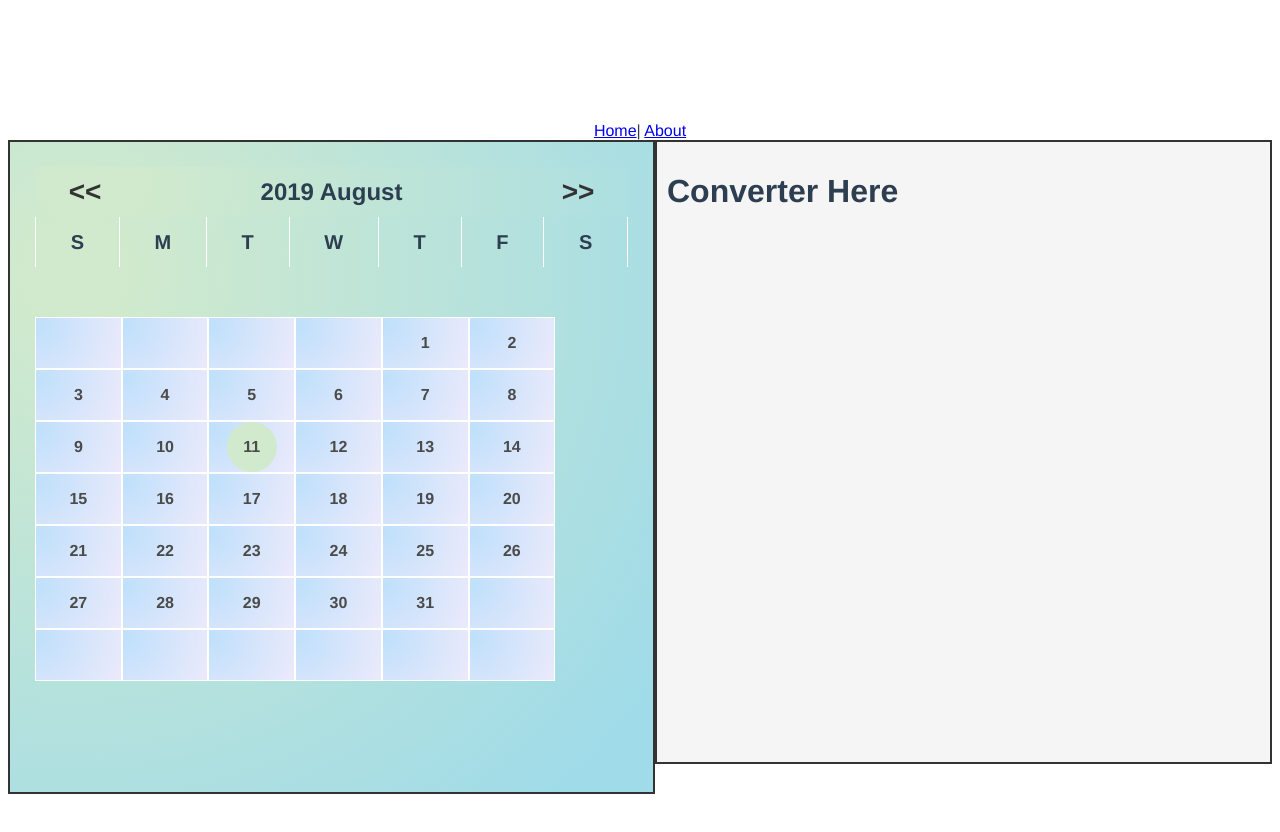
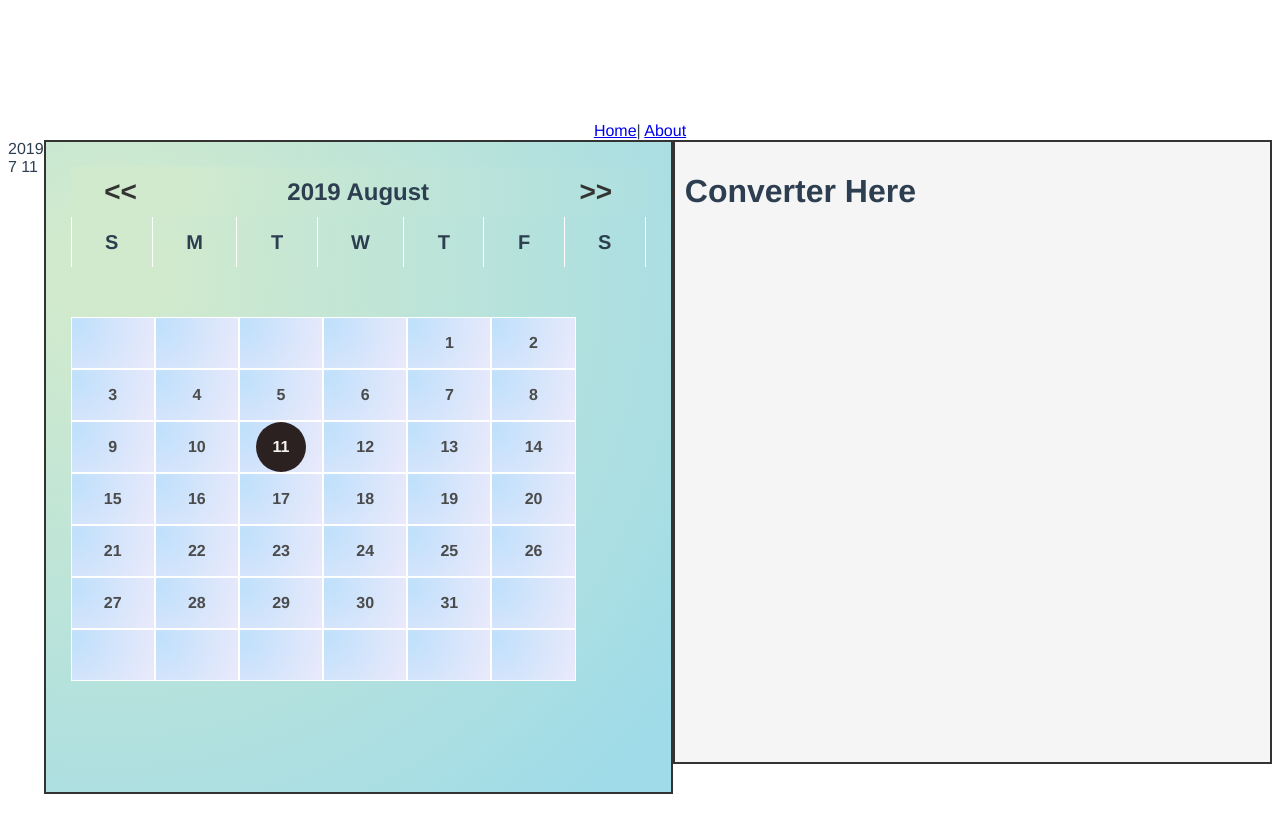
Before and after one commit to eevan7a9/sliding-sidebar, a Vue app: page / in a window 1280 px wide. Shown: the top 832 px of the page. Built offline with nearby package versions, Linux system fonts and the light colour scheme.

Commit message:
update date when clicking new date

```diff
--- a/src/components/CalendarUi.vue
+++ b/src/components/CalendarUi.vue
@@ -19,7 +19,9 @@
             :key="index"
             v-bind:class="{'date-today':dayToday(date)}"
           >
-            <span>{{date}}</span>
+            <span
+              @click="$emit('set-date', {year:dates.year, month:dates.month, date:setNewDate(date)})"
+            >{{date}}</span>
           </div>
         </div>
       </section>
@@ -43,13 +45,13 @@ export default {
         year: this.date.getFullYear(),
         month: this.date.getMonth(),
         date: this.date.getDate()
-      },
-      today: new Date().getDate()
+      }
+      // today: new Date().getDate()
     };
   },
   methods: {
     dayToday(date) {
-      return new Date().getDate() == date;
+      return this.dates.date == date;
     },
     getLastDate(year, month) {
       return new Date(year, month + 1, 0).getDate();
@@ -100,6 +102,12 @@ export default {
       this.dates_days = [];
       this.initCalendar();
       // console.log(this.dates.month);
+    },
+    setNewDate(new_date) {
+      this.dates_days = [];
+      this.dates.date = new_date;
+      this.initCalendar();
+      return new_date;
     }
   },
   mounted() {
@@ -191,7 +199,7 @@ export default {
   );
 }
 .date-day span:hover {
-  background: rgb(255, 248, 248);
+  background: white;
   border-radius: 100%;
   width: 50px;
   height: 50px;
@@ -200,11 +208,8 @@ export default {
   align-items: center;
 }
 .date-today span {
-  background-image: radial-gradient(
-    circle 801px at 10.1% 20.1%,
-    rgba(209, 234, 205, 1) 5.3%,
-    rgba(159, 219, 233, 1) 90%
-  );
+  background: #2b2121;
+  color: whitesmoke;
   border-radius: 100%;
   width: 50px;
   height: 50px;
--- a/src/views/Home.vue
+++ b/src/views/Home.vue
@@ -1,6 +1,7 @@
 <template>
   <main>
-    <CalendarUi :date="date" />
+    <div>{{ date.getFullYear()+ " " + date.getMonth() + " " + date.getDate() }}</div>
+    <CalendarUi :date="date" v-on:set-date="updateDate" />
     <ConverterUi />
   </main>
 </template>
@@ -23,8 +24,12 @@ export default {
     };
   },
   methods: {
-    increaseMonth() {
-      this.dates.month = 11;
+    updateDate(changed_date) {
+      this.date = new Date(
+        changed_date.year,
+        changed_date.month,
+        changed_date.date
+      );
     }
   }
 };
```
